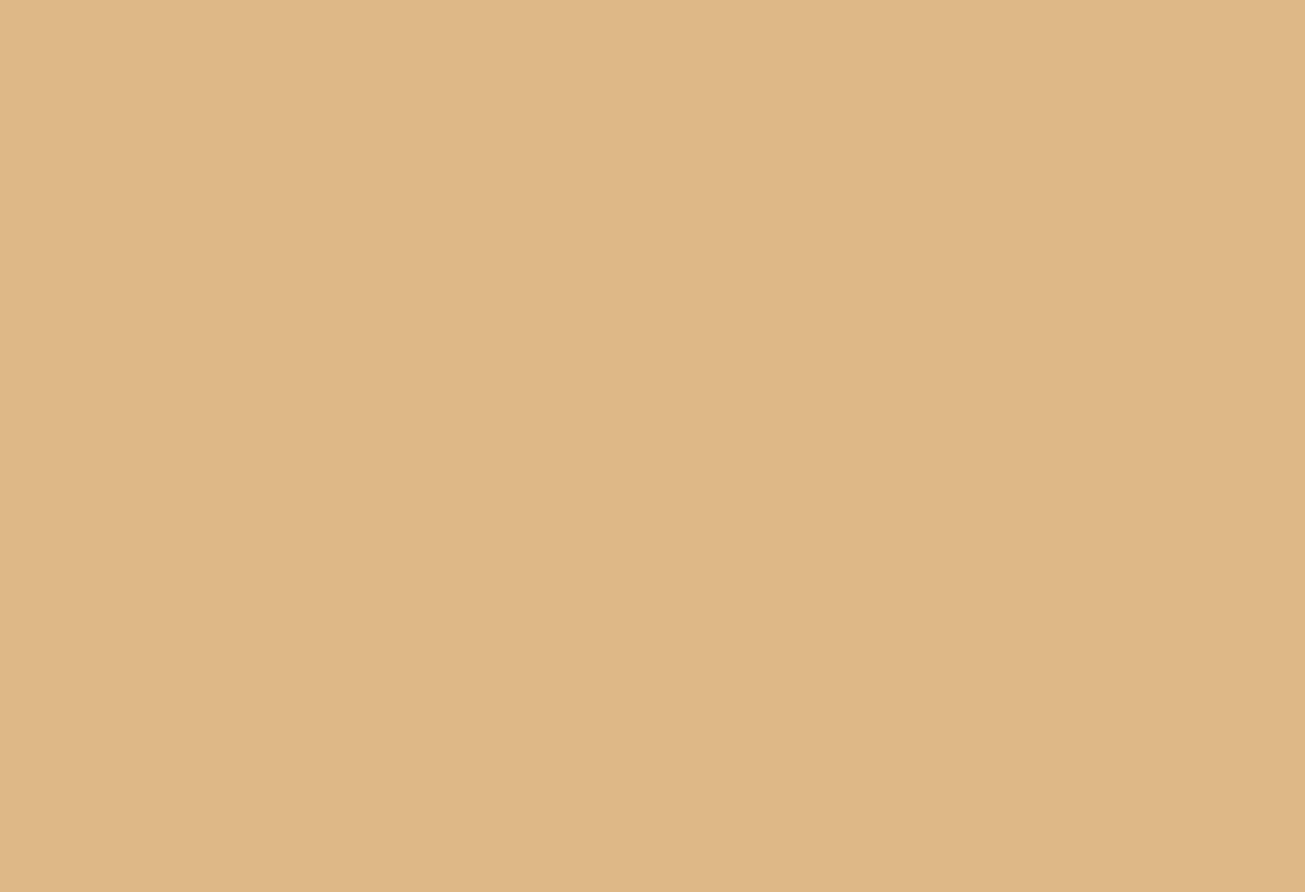
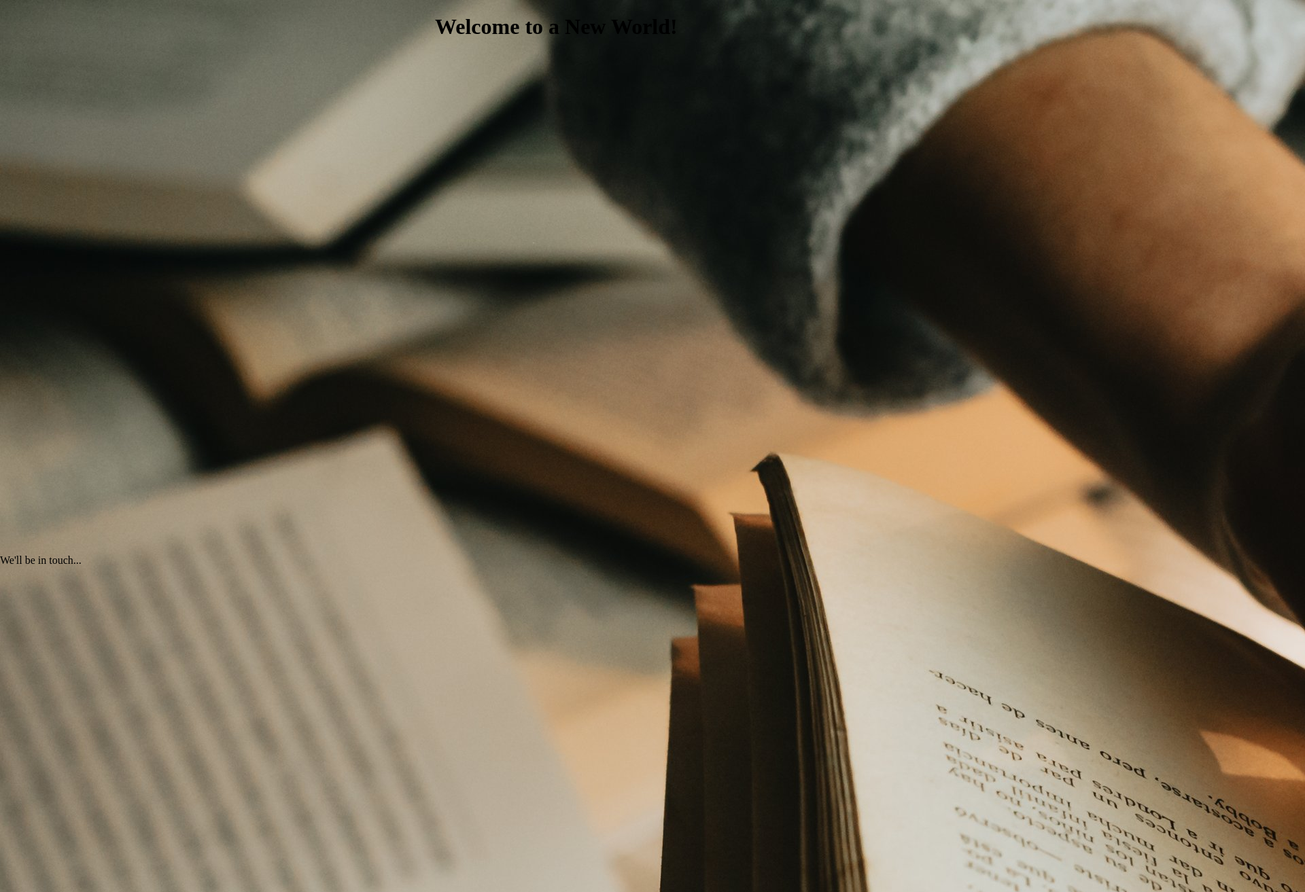
Before and after one commit to SUKHRAJSINGH7/dev-101-product-launch, a plain HTML site: page thank-you.html in a window 1280 px wide. Shown: the top 1313 px of the page at 68% size, 1920 px wide, since content can reach past the window. Before the commit the page ends 800 px from the top, so only its background shows below. Drawn offline with Linux system fonts and the light colour scheme.

Commit message:
new changes

```diff
--- a/thank-you.html
+++ b/thank-you.html
@@ -12,7 +12,13 @@
 </head>
 
 <body>
+    <img id="hero-image" src="assets/searching-books.jpeg">
 
+    <h1 id="header">Welcome to a New World!</h1>
+
+    <p id="lead">
+        We'll be in touch...
+    </p>
 </body>
 
 </html>
```
